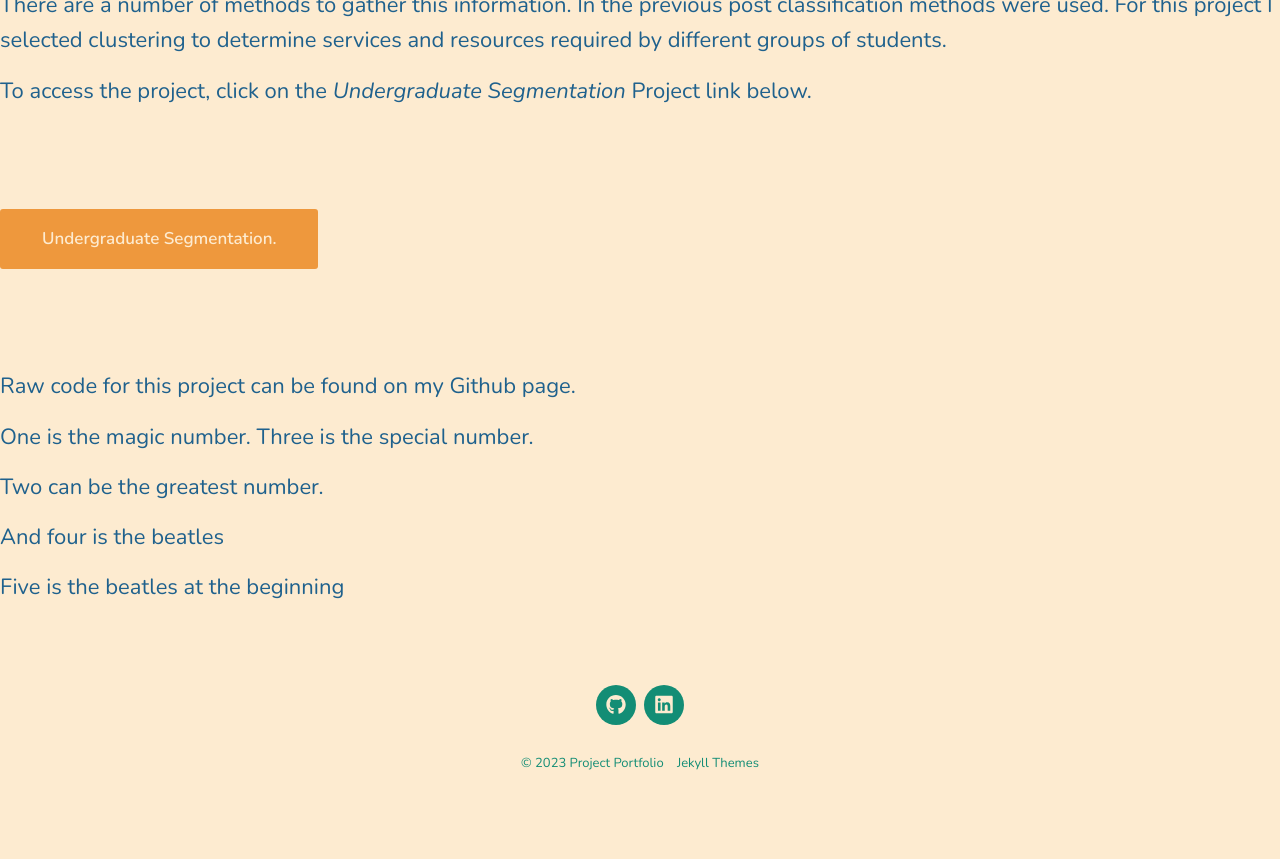
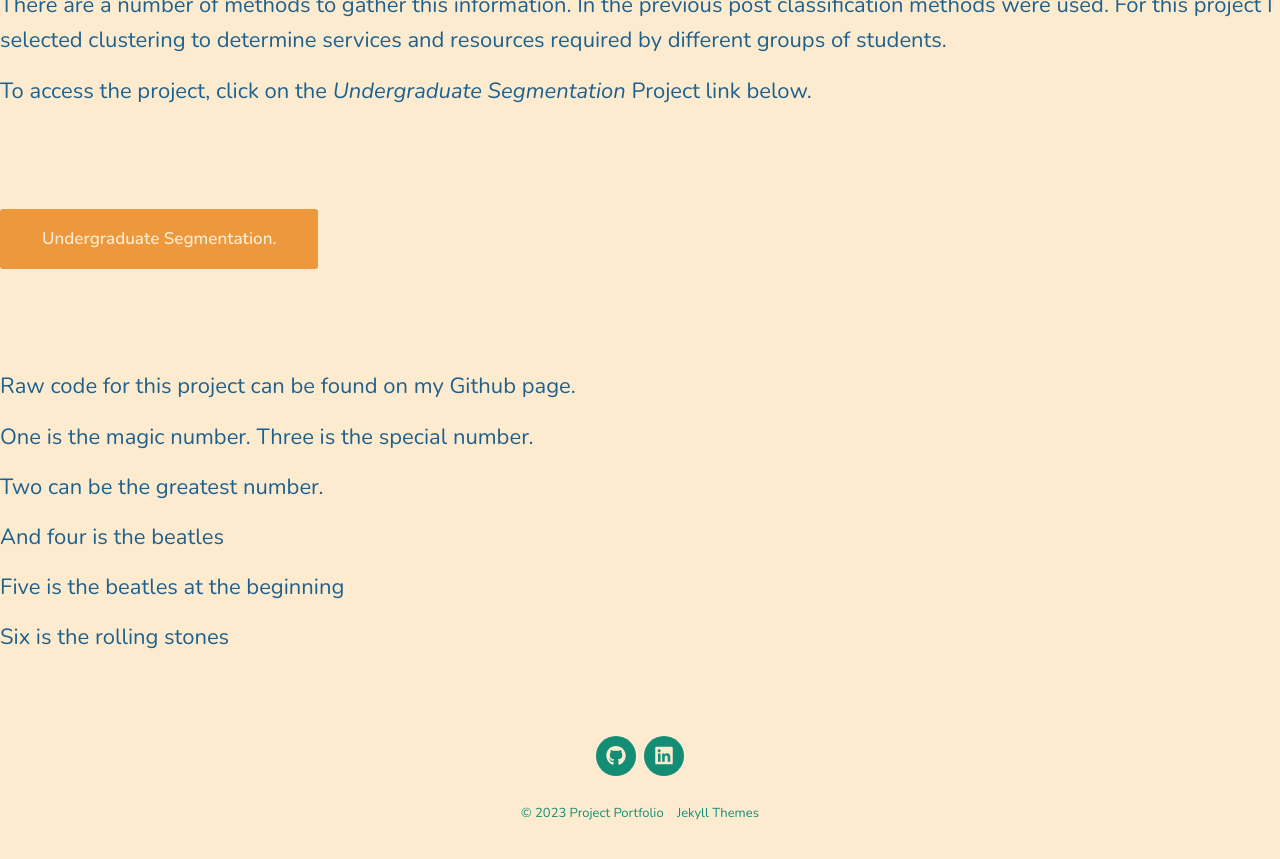
Before and after one commit to franklauder/franklauder.github.io, a Jekyll site: the page built from _posts/2022-03-10-undergrad-segmentation.md, in a window 1280 px wide and 900 px high, scrolled down 1004 px. Shown: the top 859 px of the window. Built offline with Jekyll 4.4.1, drawn with Linux system fonts in a browser that asks for light colours; nearby versions of some CDN libraries; a file with an impossible date is left out.

Commit message:
menu text

```diff
--- a/_posts/2022-03-10-undergrad-segmentation.md
+++ b/_posts/2022-03-10-undergrad-segmentation.md
@@ -38,3 +38,5 @@ Two can be the greatest number.
 And four is the beatles
 
 Five is the beatles at the beginning
+
+Six is the rolling stones
```
